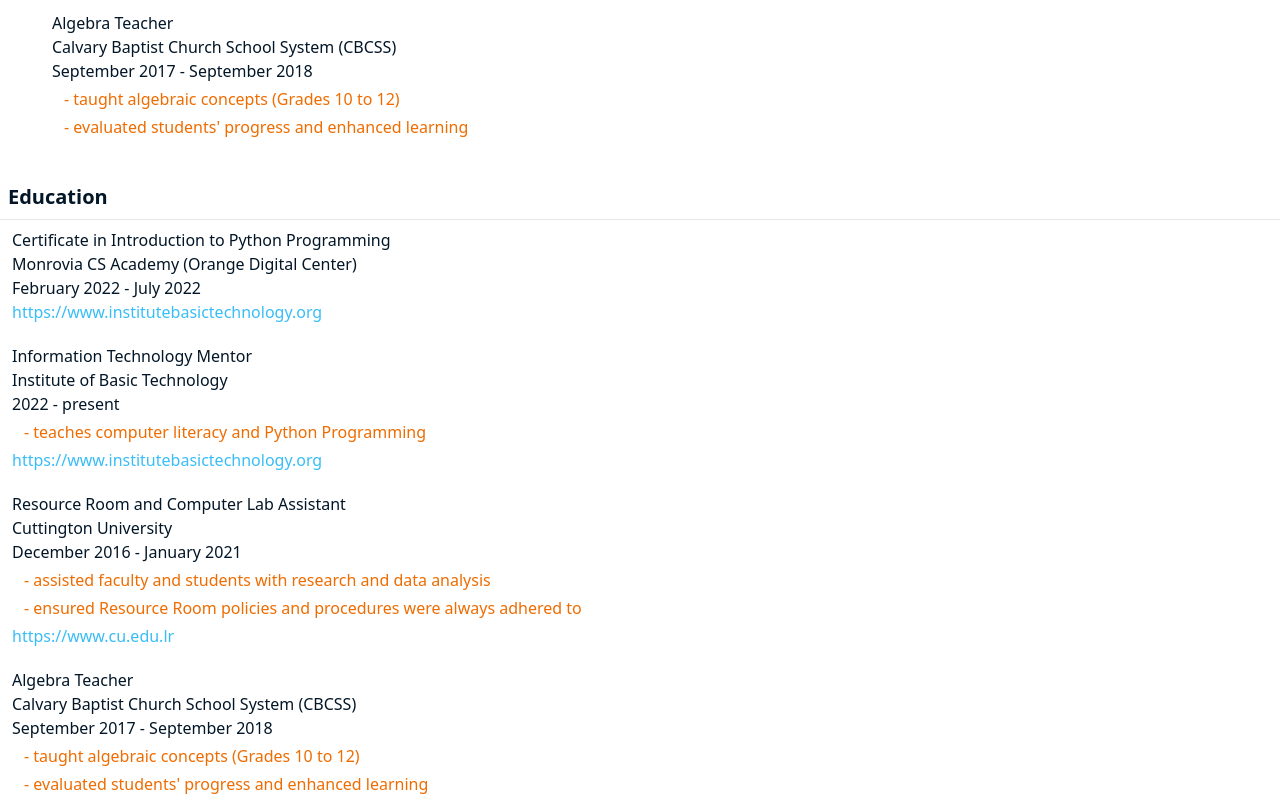
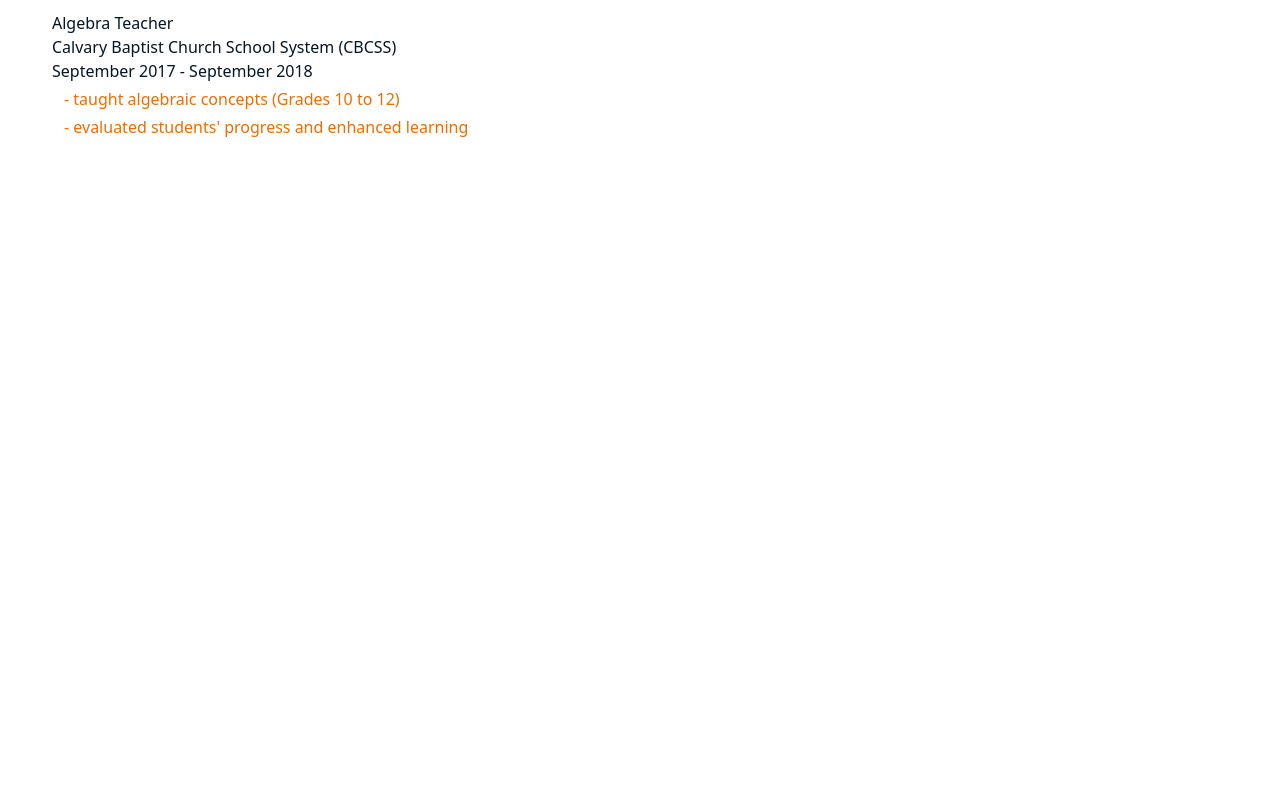
Before and after one commit to americallison/americportfolio_react, a React (Create React App) app: page /cv in a window 1280 px wide. Shown: the part 1014-1814 px from the top of the page. After the commit the page ends 1197 px from the top, so only its background shows below. Built offline with nearby package versions, Linux system fonts and the light colour scheme.

Commit message:
deleted education section

```diff
--- a/src/routes/CV.js
+++ b/src/routes/CV.js
@@ -74,43 +74,7 @@
           <li className='text-[#ef6c01] ml-6 m-1'>- taught algebraic concepts (Grades 10 to 12)</li>
           <li className='text-[#ef6c01] ml-6 m-1'>- evaluated students' progress and enhanced learning</li>
         </ul>
-      </div>
-
-      <h3 className='text-xl m-2 font-bold text-[#031627]'>Education</h3><hr />
-        <p className="font-medium ml-3 mt-2 text-[#031627]">Certificate in Introduction to Python Programming</p>
-
-          <p className="text-[#031627] ml-3">Monrovia CS Academy (Orange Digital Center)</p>
-          <p className="text-[#031627] ml-3">February 2022 - July 2022</p>
-
-        <a className="text-sky-400 ml-3" href="https://www.institutebasictechnology.org">https://www.institutebasictechnology.org</a>
-
-        <p className="font-medium ml-3 mt-5 text-[#031627]">Information Technology Mentor</p>
-        <p className="text-[#031627] ml-3">Institute of Basic Technology</p>
-        <p className="text-[#031627] ml-3">2022 - present</p>
-        <ul>
-          <li className='text-[#ef6c01] ml-6 m-1'>- teaches computer literacy and Python Programming</li>
-        </ul>
-        <a className="text-sky-400 ml-3" href="https://www.institutebasictechnology.org">https://www.institutebasictechnology.org</a>
-
-        <p className="font-medium ml-3 mt-5 text-[#031627]">Resource Room and Computer Lab Assistant</p>
-        <p className="text-[#031627] ml-3">Cuttington University</p>
-        <p className="text-[#031627] ml-3">December 2016 - January 2021</p>
-        <ul>
-          <li className='text-[#ef6c01] ml-6 m-1'>- assisted faculty and students with research and data analysis</li>
-          <li className='text-[#ef6c01] ml-6 m-1'>- ensured Resource Room policies and procedures
-          were always adhered to</li>
-
-        </ul>
-        <a className="text-sky-400 ml-3" href="https://www.cu.edu.lr">https://www.cu.edu.lr</a>
-
-        <p className="font-medium ml-3 mt-5 text-[#031627]">Algebra Teacher</p>
-        <p className="text-[#031627] ml-3">Calvary Baptist Church School System (CBCSS)</p>
-        <p className="text-[#031627] ml-3">September 2017 - September 2018</p>
-        <ul>
-          <li className='text-[#ef6c01] ml-6 m-1'>- taught algebraic concepts (Grades 10 to 12)</li>
-          <li className='text-[#ef6c01] ml-6 m-1'>- evaluated students' progress and enhanced learning</li>
-        </ul>
-
+        </div>
     </>
   )
 }
```
